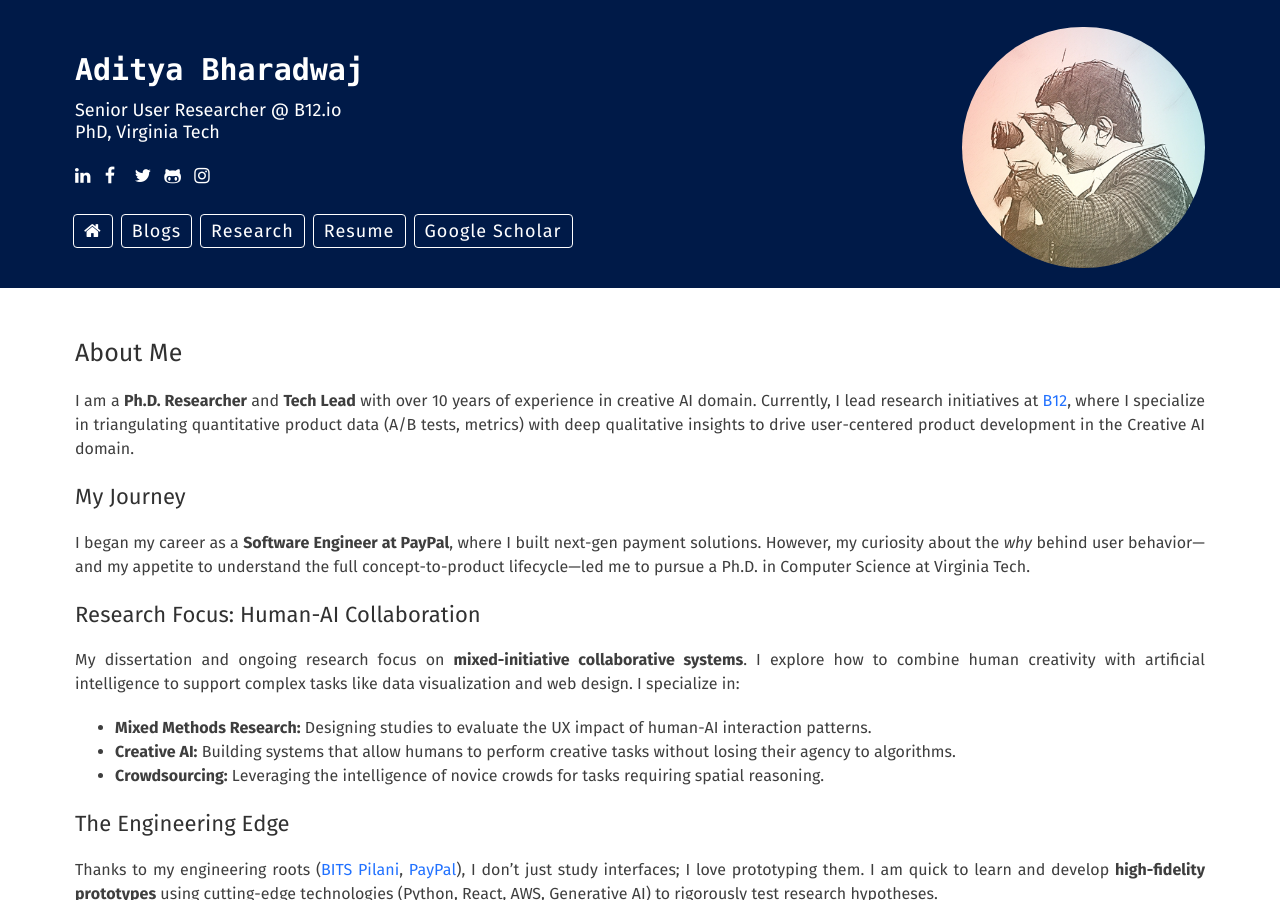
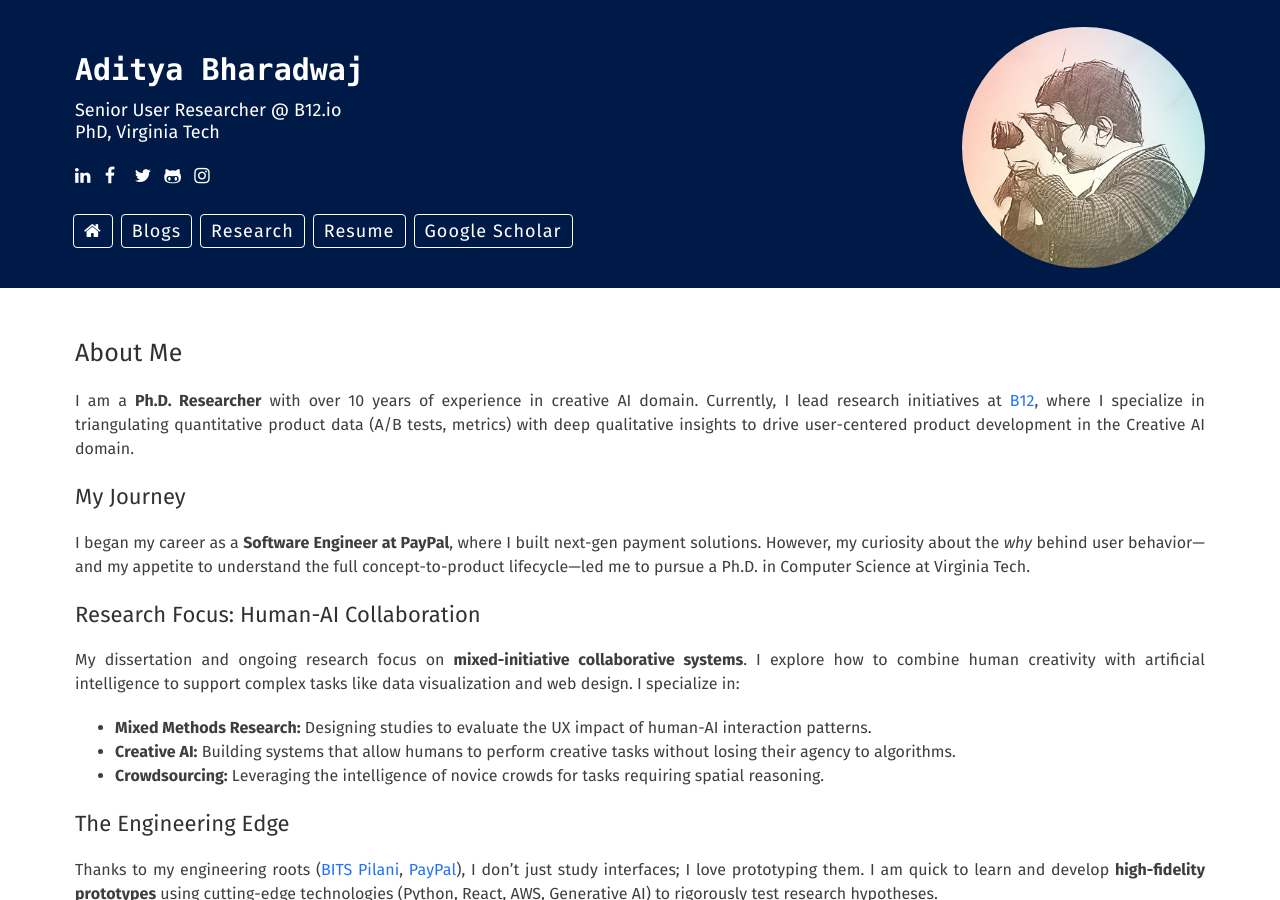
Before and after one commit to adbharadwaj/adbharadwaj.github.io, a Jekyll site: the page built from index.html, in a window 1280 px wide and 900 px high. Built offline with Jekyll 4.4.1, drawn with Linux system fonts in a browser that asks for light colours.

Commit message:
Remove redundant 'Tech Lead' mention from bio

```diff
--- a/index.html
+++ b/index.html
@@ -27,7 +27,7 @@
 <h3>About Me</h3>
 
 <p>
-  I am a <strong>Ph.D. Researcher</strong> and <strong>Tech Lead</strong> with over 10 years of experience in creative AI domain. Currently, I lead research initiatives at <a href="https://b12.io/">B12</a>, where I specialize in triangulating quantitative product data (A/B tests, metrics) with deep qualitative insights to drive user-centered product development in the Creative AI domain.
+  I am a <strong>Ph.D. Researcher</strong> with over 10 years of experience in creative AI domain. Currently, I lead research initiatives at <a href="https://b12.io/">B12</a>, where I specialize in triangulating quantitative product data (A/B tests, metrics) with deep qualitative insights to drive user-centered product development in the Creative AI domain.
 </p>
 
 <h4>My Journey</h4>
```
